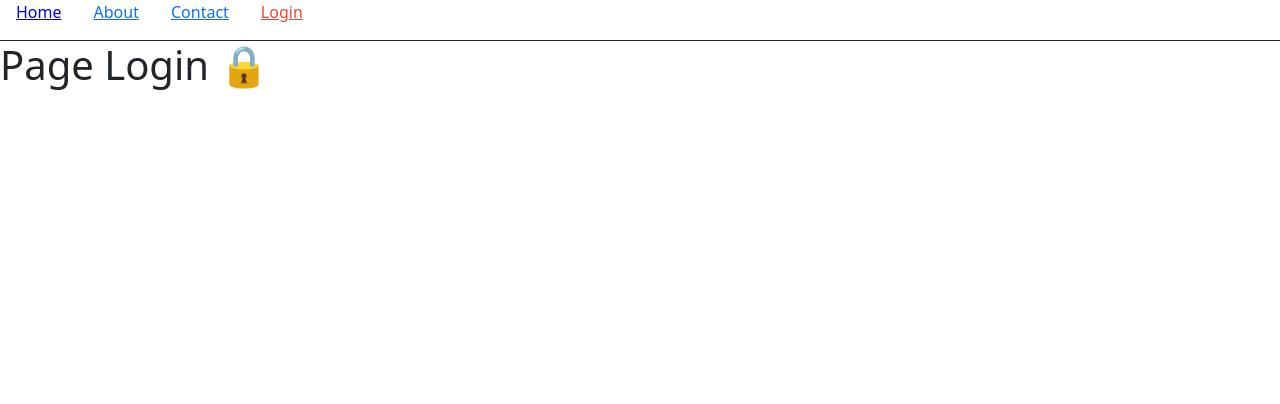
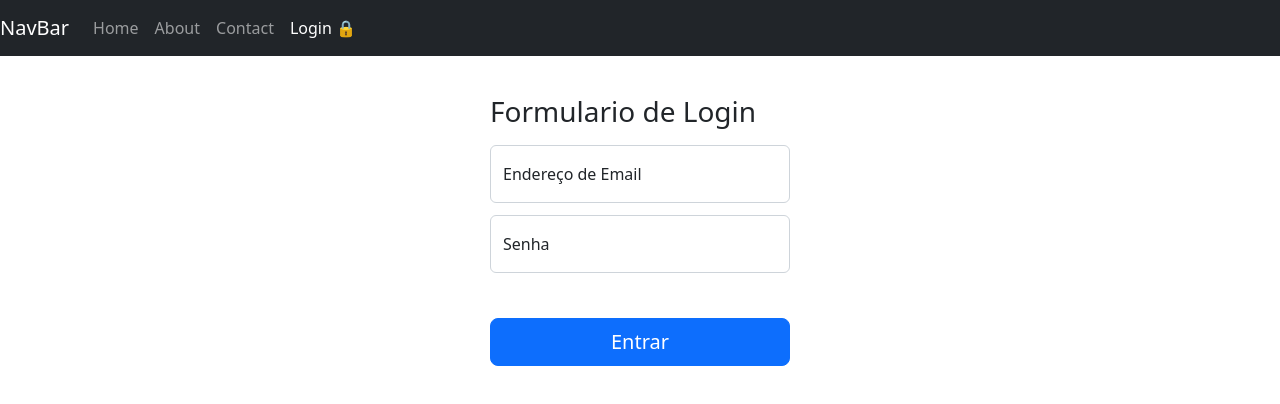
Before and after one commit to victtorcampos/app, a React (Create React App) app: page /app/login in a window 1280 px wide. Shown: the top 404 px of the page. Built offline with nearby package versions, Linux system fonts and the light colour scheme.

Commit message:
config 20220728 1411

```diff
--- a/package.json
+++ b/package.json
@@ -9,9 +9,11 @@
     "@testing-library/react": "^13.3.0",
     "@testing-library/user-event": "^13.5.0",
     "bootstrap": "^5.2.0",
+    "classnames": "^2.3.1",
     "gh-pages": "^4.0.0",
     "react": "^18.2.0",
     "react-dom": "^18.2.0",
+    "react-redux": "^8.0.2",
     "react-router-dom": "^6.3.0",
     "react-scripts": "5.0.1",
     "web-vitals": "^2.1.4"
--- a/src/App.js
+++ b/src/App.js
@@ -1,34 +1,49 @@
 import * as React from "react";
-import { Route, Routes, NavLink, Navigate, useLocation } from "react-router-dom";
-
+import { Route, Routes, NavLink, Navigate, useLocation, Link, } from "react-router-dom";
+import LoginPage from "./paginas/LoginPage";
 
 function App() {
-  return (
-    <div className="App">
-      <div>
-        <nav style={{ borderBottom: "solid 1px", paddingBottom: "1rem", }}>
-          <NavLink style={{ margin: "0 1rem" }} to="/app" className='nav-link-home'>Home</NavLink>
-          <NavLink style={{ margin: "0 1rem" }} to="/app/about">About</NavLink>
-          <NavLink style={{ margin: "0 1rem" }} to="/app/contact">Contact</NavLink>
-          <NavLink style={{ margin: "0 1rem" }} to="/app/login" className='nav-link-login'>Login</NavLink>
-        </nav>
+  return (<>
+    <header>
+      <nav className="navbar navbar-expand-md navbar-dark bg-dark mb-4">
+
+        <NavLink className="navbar-brand" to="/app" >NavBar</NavLink>
+        <div>
+          <ul className="navbar-nav mr-auto">
+            <li className="nav-item">
+              <Link className="nav-link" to="/app" >Home</Link>
+            </li>
+            <li className="nav-item">
+              <NavLink className="nav-link" to="/app/about">About</NavLink>
+            </li>
+            <li className="nav-item">
+              <NavLink className="nav-link" to="/app/contact">Contact</NavLink>
+            </li>
+            <li className="nav-item">
+              <NavLink className="nav-link" to="/app/login">Login 🔒</NavLink>
+            </li>
+          </ul>
+        </div>
+
+      </nav>
+      <div className="container-fluid">
         <Routes>
           <Route path='/app/' element={<><h1>Page Home</h1></>} />
           <Route path='/app/about' element={<><h1>Page about</h1></>} />
           <Route path='/app/contact' element={<><h1>Page contact</h1></>} />
-          <Route path='/app/login' element={<RequireAuth><h1>Page Login 🔒</h1></RequireAuth>} />
+          <Route path='/app/login' element={<LoginPage />} />
         </Routes>
       </div>
-    </div>
-  );
+    </header>
+  </>);
 }
 
-function RequireAuth({ children }) {
-  let location = useLocation();
-  if (false) {
-    return <Navigate to="/app/contact" state={{ from: location }} replace />;
-  }
-  return children;
-}
+// function RequireAuth({ children }) {
+//   let location = useLocation();
+//   if (false) {
+//     return <Navigate to="/app/contact" state={{ from: location }} replace />;
+//   }
+//   return children;
+// }
 
 export default App;
--- a/src/index.js
+++ b/src/index.js
@@ -2,7 +2,6 @@ import React from 'react';
 import ReactDOM from 'react-dom/client';
 import { BrowserRouter as Router } from "react-router-dom";
 
-import './index.css';
 import App from './App';
 
 import 'bootstrap/dist/css/bootstrap.css';
--- /dev/null
+++ b/src/paginas/LoginPage.js
@@ -0,0 +1,24 @@
+import React from 'react';
+import style from './LoginPage.module.css'
+
+const LoginPage = () => {
+
+    return (
+        <main className={`w-100 m-auto ${style.formLogin}`}>
+            <form>
+                <h1 className="h3 mb-3 fw-normal">Formulario de Login</h1>
+                <div className="form-floating" style={{ marginBottom: "12px" }}>
+                    <input type="email" className="form-control" id="floatingInput" placeholder="name@example.com" />
+                    <label for="floatingInput">Endereço de Email</label>
+                </div>
+                <div className="form-floating">
+                    <input type="password" className="form-control" id="floatingPassword" placeholder="Password" />
+                    <label for="floatingPassword">Senha</label>
+                </div>
+                <button className={`w-100 btn btn-lg btn-primary ${style.buttonLogin}`} type="submit">Entrar</button>
+            </form>
+        </main>
+    );
+};
+
+export default LoginPage;
--- /dev/null
+++ b/src/paginas/LoginPage.module.css
@@ -0,0 +1,8 @@
+.formLogin {
+    max-width: 330px;
+    padding: 15px;
+}
+
+.buttonLogin {
+    margin-top: 45px;
+}
```
Also changed, not shown: src/index.css (line endings or trailing spaces), 1 other file (tests, documents, lock files or other folders).
